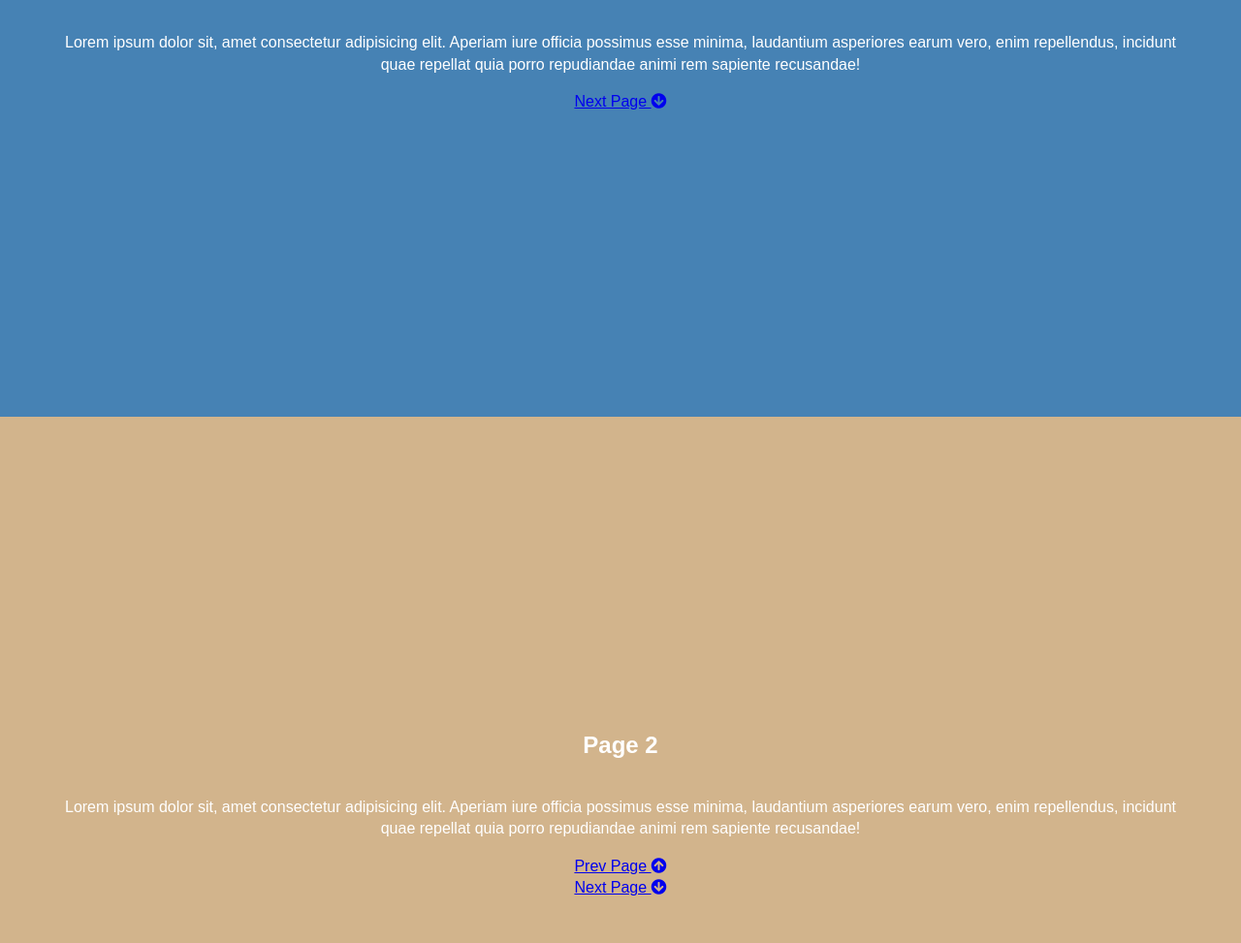
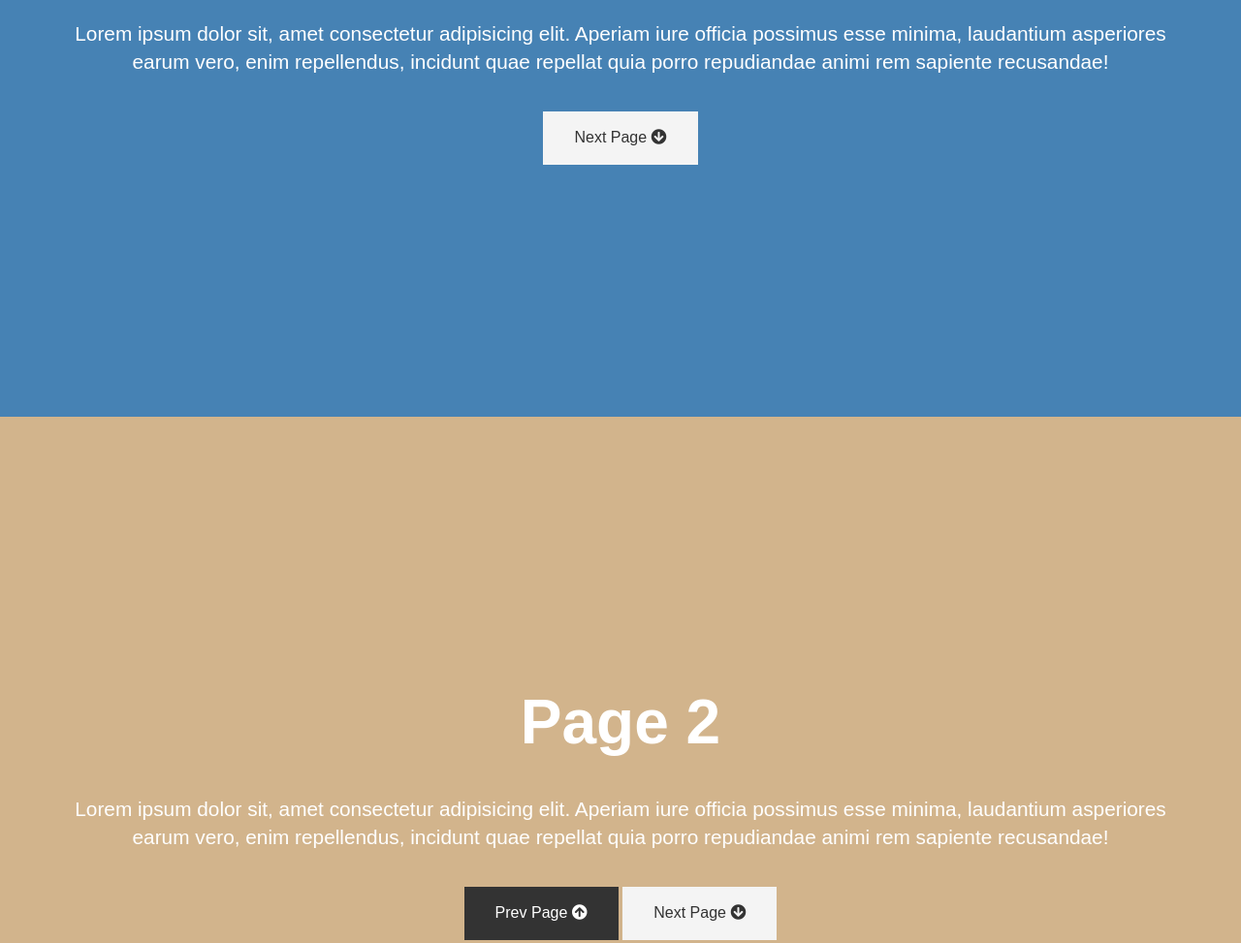
Before and after one commit to damian80/presentation, a plain HTML site: page index.html in a window 1280 px wide. Shown: the part 370-1343 px from the top of the page at 97% size. Drawn offline with nearby package versions, Linux system fonts and the light colour scheme.

Commit message:
Add files via upload

```diff
--- a/index.html
+++ b/index.html
@@ -36,8 +36,7 @@
         </p>
         <div>
             <a href="#page-1" class="btn btn-dark">Prev Page <i class="fas fa-arrow-circle-up"></i></a>
-        </div>
-        <div>
+
             <a href="#page-3" class="btn">Next Page <i class="fas fa-arrow-circle-down"></i></a>
         </div>
     </section>
@@ -51,8 +50,7 @@
         </p>
         <div>
             <a href="#page-2" class="btn btn-dark">Prev Page <i class="fas fa-arrow-circle-up"></i></a>
-        </div>
-        <div>
+
             <a href="#page-4" class="btn">Next Page <i class="fas fa-arrow-circle-down"></i></a>
         </div>
     </section>
@@ -69,6 +67,22 @@
         </div>
 
     </section>
+    <script src="https://code.jquery.com/jquery-3.4.1.min.js"
+        integrity="sha256-CSXorXvZcTkaix6Yvo6HppcZGetbYMGWSFlBw8HfCJo=" crossorigin="anonymous"></script>
+    <script>
+        // Smooth Scrolling
+        $('.btn').on('click', function (event) {
+            if (this.hash !== '') {
+                event.preventDefault();
+                const hash = this.hash;
+                $('html, body').animate({
+                        scrollTop: $(hash).offset().top
+                    },
+                    800
+                );
+            }
+        });
+    </script>
 </body>
 
 </html>
--- a/style.css
+++ b/style.css
@@ -4,6 +4,7 @@
     --page-2-color: tan;
     --page-3-color: teal;
     --page-4-color: slateblue;
+    --animate-speed: 2s;
 }
 
 body {
@@ -41,3 +42,65 @@ body {
     text-align: center;
     padding: 0 4rem;
 }
+
+.page h1 {
+    font-size: 4rem;
+    line-height: 1.2;
+    margin: 1rem;
+}
+
+.page p {
+    font-size: 1.3rem;
+}
+
+.btn {
+    display: inline-block;
+    padding: 1rem 2rem;
+    background-color: #f4f4f4;
+    color: #333;
+    text-decoration: none;
+    border: none;
+    margin-top: 1rem;
+    font-size: 1rem;
+    /*(16px)*/
+    transition: all 0.3s ease-in;
+
+}
+
+.btn:hover,
+.btn-dark {
+    background-color: #333;
+    color: white;
+}
+
+.btn-dark:hover {
+    background-color: #f4f4f4;
+    color: #333;
+}
+
+/* PAGE ANIMATIONS*/
+
+#page-1 h1 {
+    transform: translateY(-1200px);
+    animation: heading var(--animate-speed)forwards ease-in;
+}
+
+@keyframes heading {
+    to {
+        transform: translateY(0);
+
+    }
+}
+
+#page-1 p {
+    transform: translatex(-1800px);
+    animation: text var(--animate-speed)forwards ease-in 1s;
+    -webkit-animation: text var(--animate-speed)forwards ease-in 1s;
+}
+
+@keyframes text {
+    to {
+        transform: translateX(0);
+
+    }
+}
```
